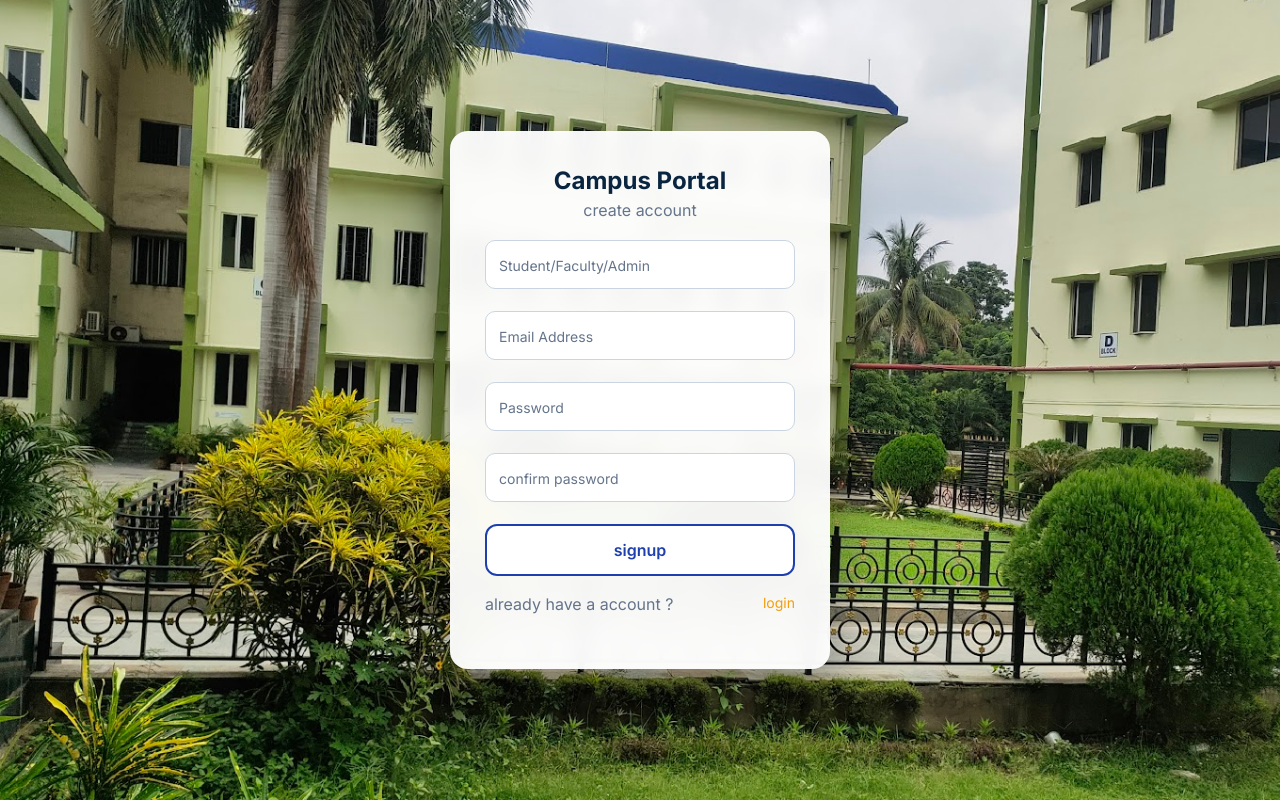
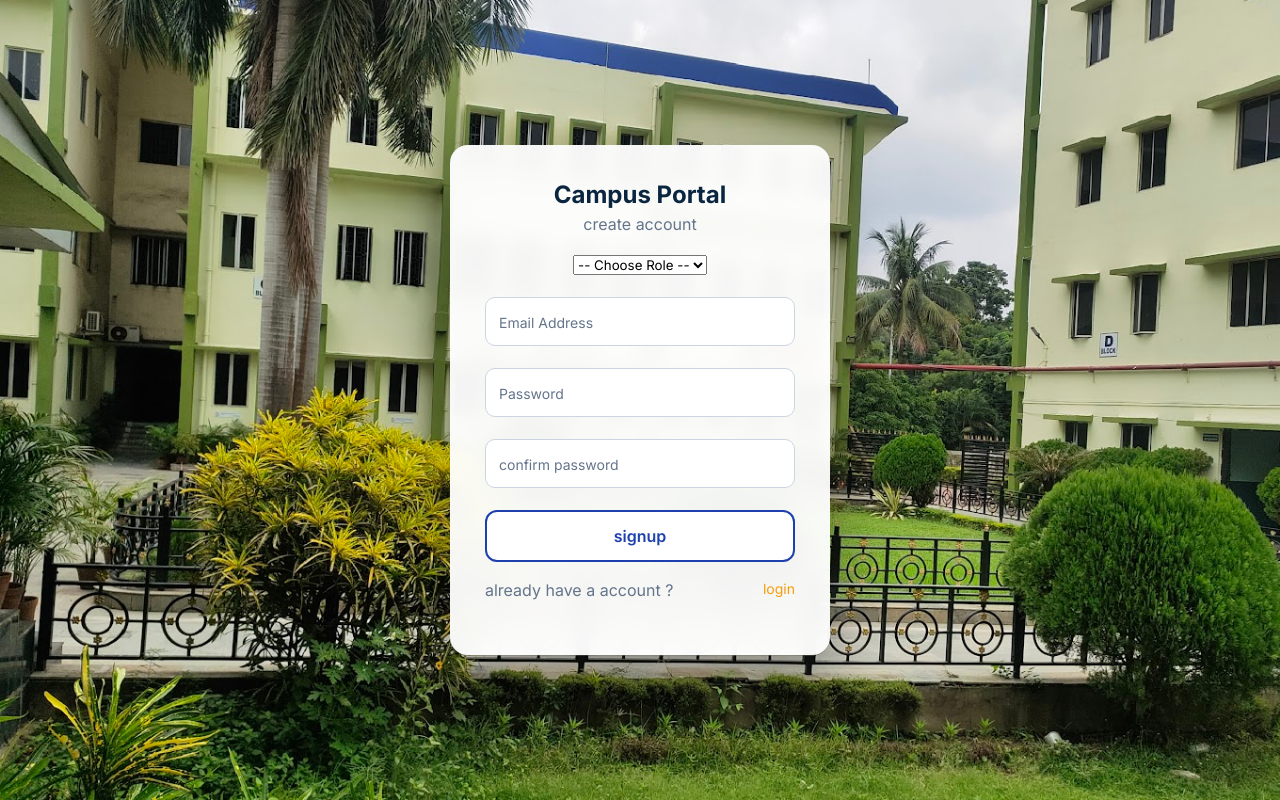
Before and after one commit to ratnadeeprk0410-bot/campus-management, a plain HTML site: page signup.html in a window 1280 px wide. Drawn offline with Linux system fonts and the light colour scheme.

Commit message:
Update signup.html

```diff
--- a/signup.html
+++ b/signup.html
@@ -16,8 +16,15 @@
 
     <form>
       <div class="field">
-        <input type="role" required />
-        <label>Student/Faculty/Admin</label>
+        <div class="dropdown-container">
+          <label for="resource"></label>
+            <select id="resource" name="resource">
+               <option value="">-- Choose Role --</option>
+               <option value="class">Student</option>
+               <option value="hall">Adults</option>
+               <option value="faculty">Faculty</option>
+            </select>
+      </div>
       </div>
       <div class="field">
         <input type="email" required />
```
